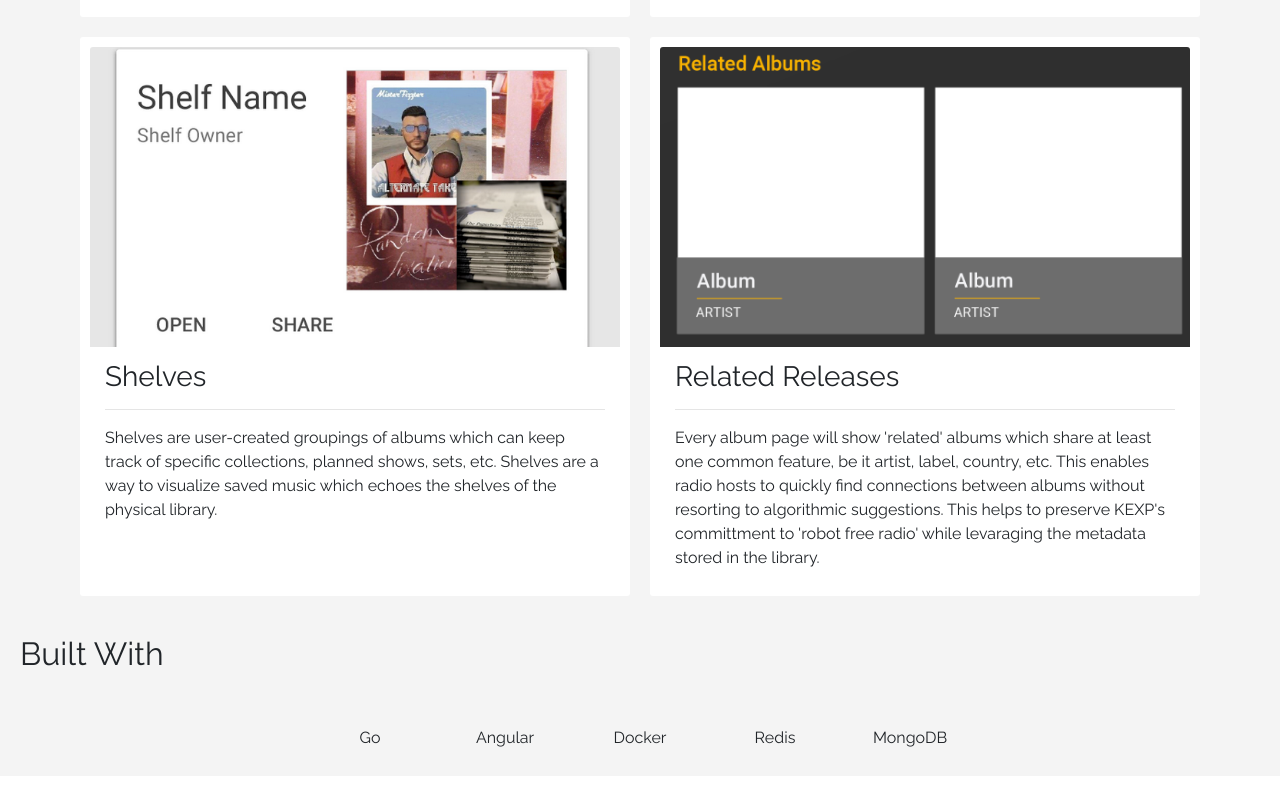
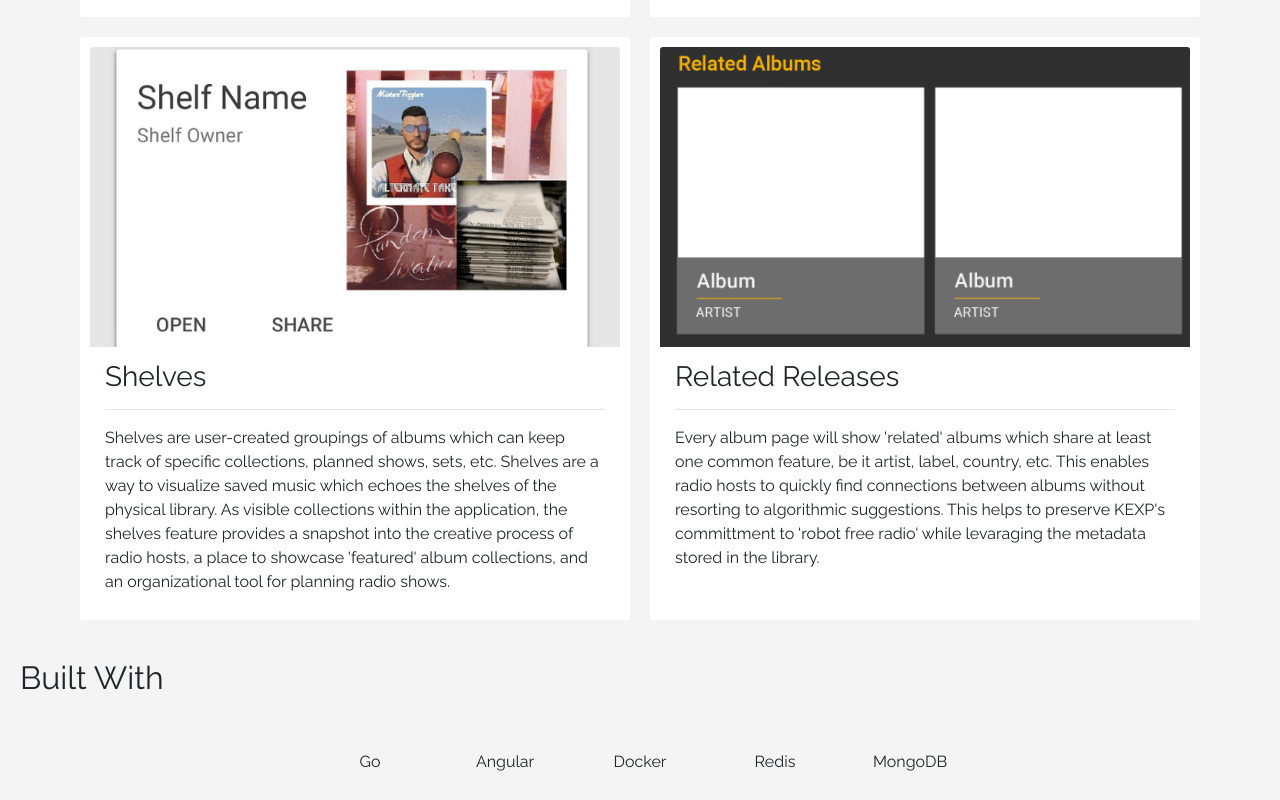
Before and after one commit to KEXPCapstone/demo, a React (Create React App) app: page / in a window 1280 px wide. Shown: the part 2303-3103 px from the top of the page. Before the commit the page ends 3079 px from the top, so only its background shows below. Built offline with nearby package versions, Linux system fonts and the light colour scheme; some icons are missing; a web font is replaced by a local one.

Commit message:
Edit shelves description

```diff
--- a/src/solutions.js
+++ b/src/solutions.js
@@ -33,7 +33,7 @@ export const solutions = [
   },
   {
    "title": "Shelves",
-    "description": "Shelves are user-created groupings of albums which can keep track of specific collections, planned shows, sets, etc. Shelves are a way to visualize saved music which echoes the shelves of the physical library.",
+    "description": "Shelves are user-created groupings of albums which can keep track of specific collections, planned shows, sets, etc. Shelves are a way to visualize saved music which echoes the shelves of the physical library. As visible collections within the application, the shelves feature provides a snapshot into the creative process of radio hosts, a place to showcase 'featured' album collections, and an organizational tool for planning radio shows.",
     "imageUrl": require('./img/shelfPreviews.png'),
     "skills": "",
     "githubLink": null,
```
